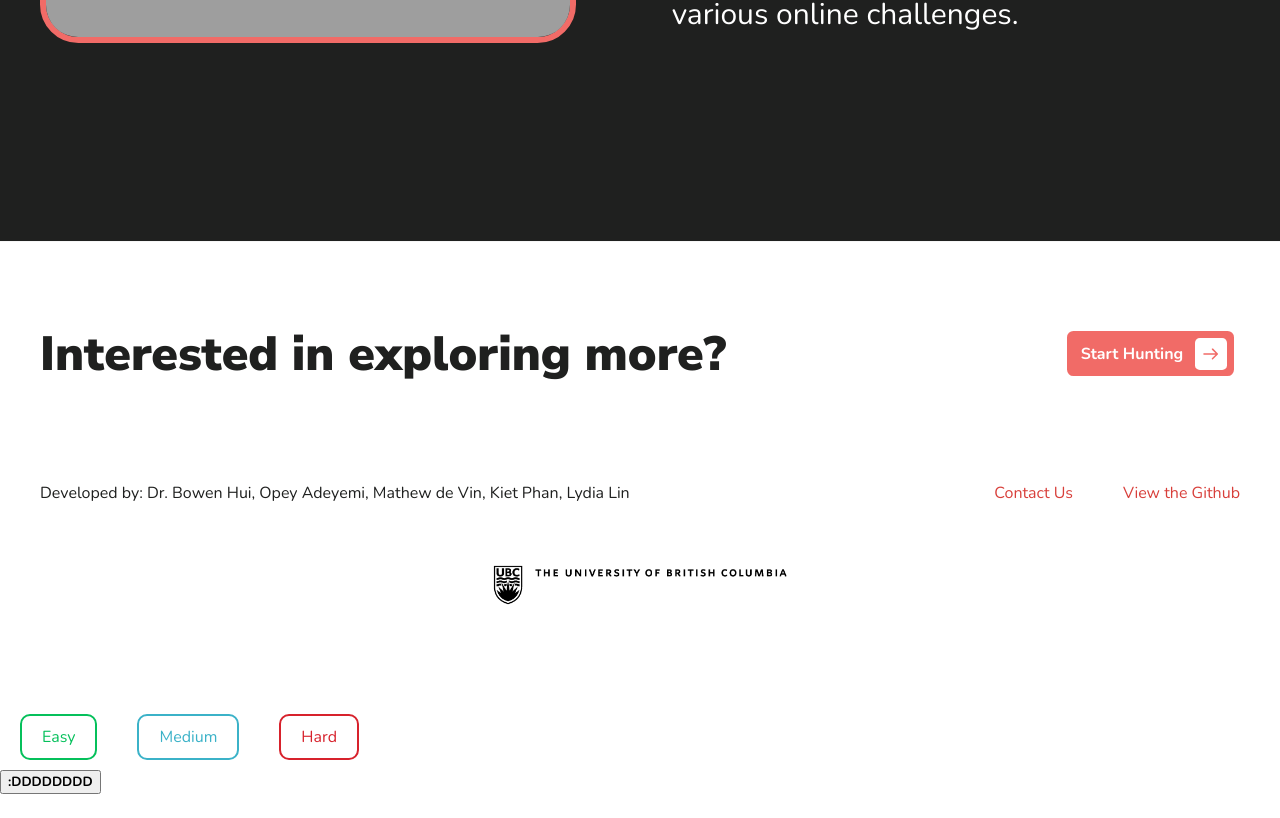
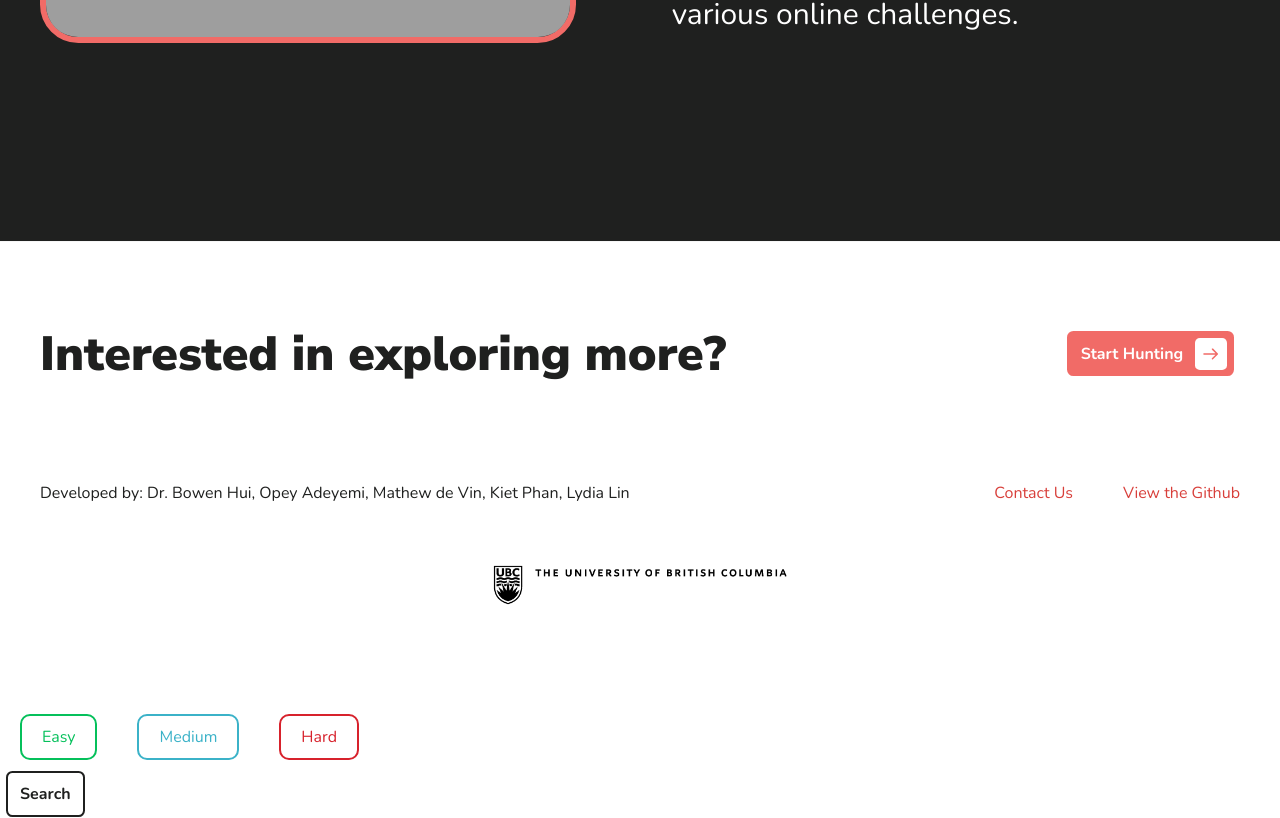
Before and after one commit to Computational-Puzzles/ComputationalPuzzles, a Next.js app: page / in a window 1280 px wide. Shown: the part 1920-2738 px from the top of the page. Before the commit the page ends 2714 px from the top, so only its background shows below. Built offline with nearby package versions, Linux system fonts and the light colour scheme; no server answers; grey boxes are pictures that could not be loaded.

Commit message:
update button tag to Button component

```diff
--- a/src/components/Global/Filter/index.tsx
+++ b/src/components/Global/Filter/index.tsx
@@ -1,6 +1,7 @@
 import React, { useState } from 'react';
 import RadioButton from '../RadioButton';
 import styles from './Filter.module.scss';
+import {Button} from "../index";
 
 const Filter = () => {
   const [easyChecked, setEasyChecked] = useState(false);
@@ -32,20 +33,14 @@ const Filter = () => {
           setChecked={setHardChecked}
         />
       </form>
-      <button
-        onClick={() =>
-          alert(
+        <Button style={'outline'} content={'Search'} onClick={()=> {alert(
             'easy ' +
-              easyChecked +
-              '//med ' +
-              mediumChecked +
-              '//hard ' +
-              hardChecked
-          )
-        }
-      >
-        :DDDDDDDD
-      </button>
+            easyChecked +
+            '//med ' +
+            mediumChecked +
+            '//hard ' +
+            hardChecked
+        )}}/>
     </div>
   );
 };
```
